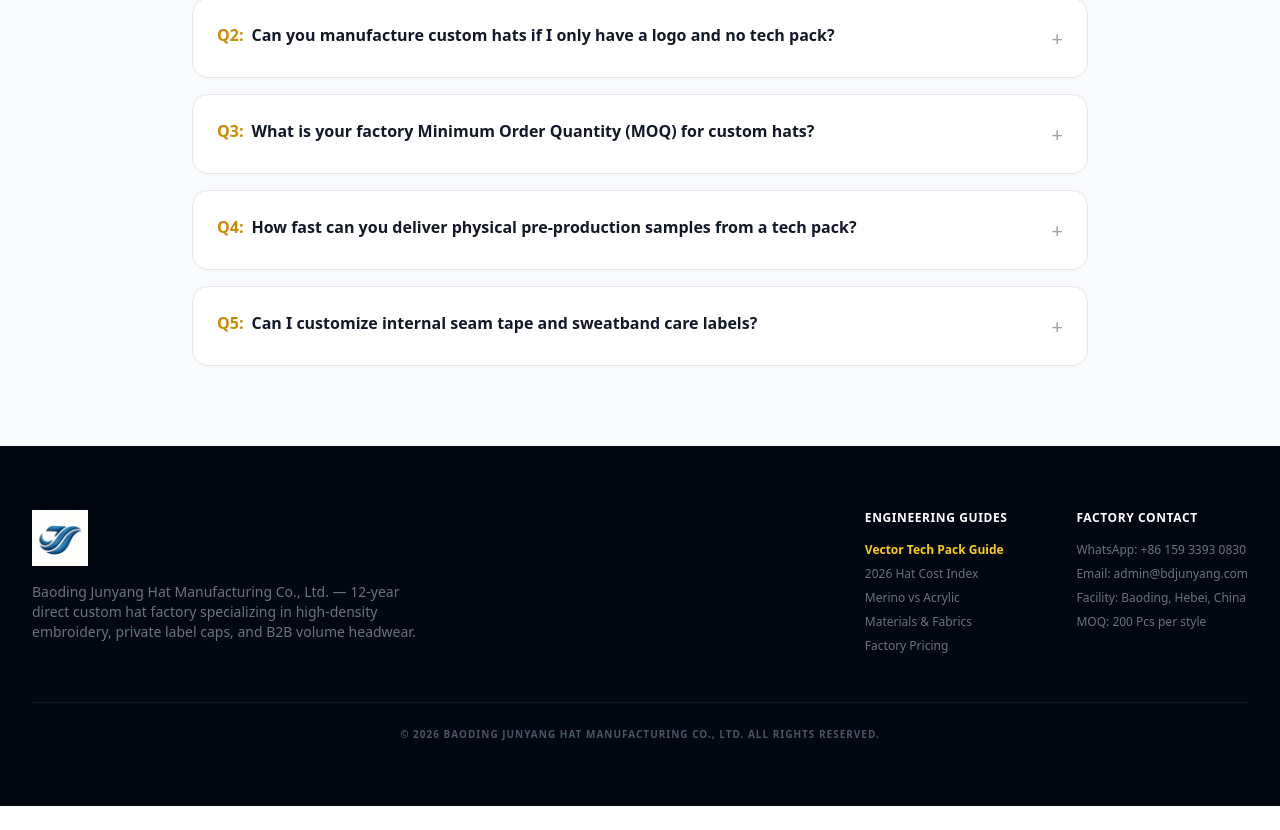
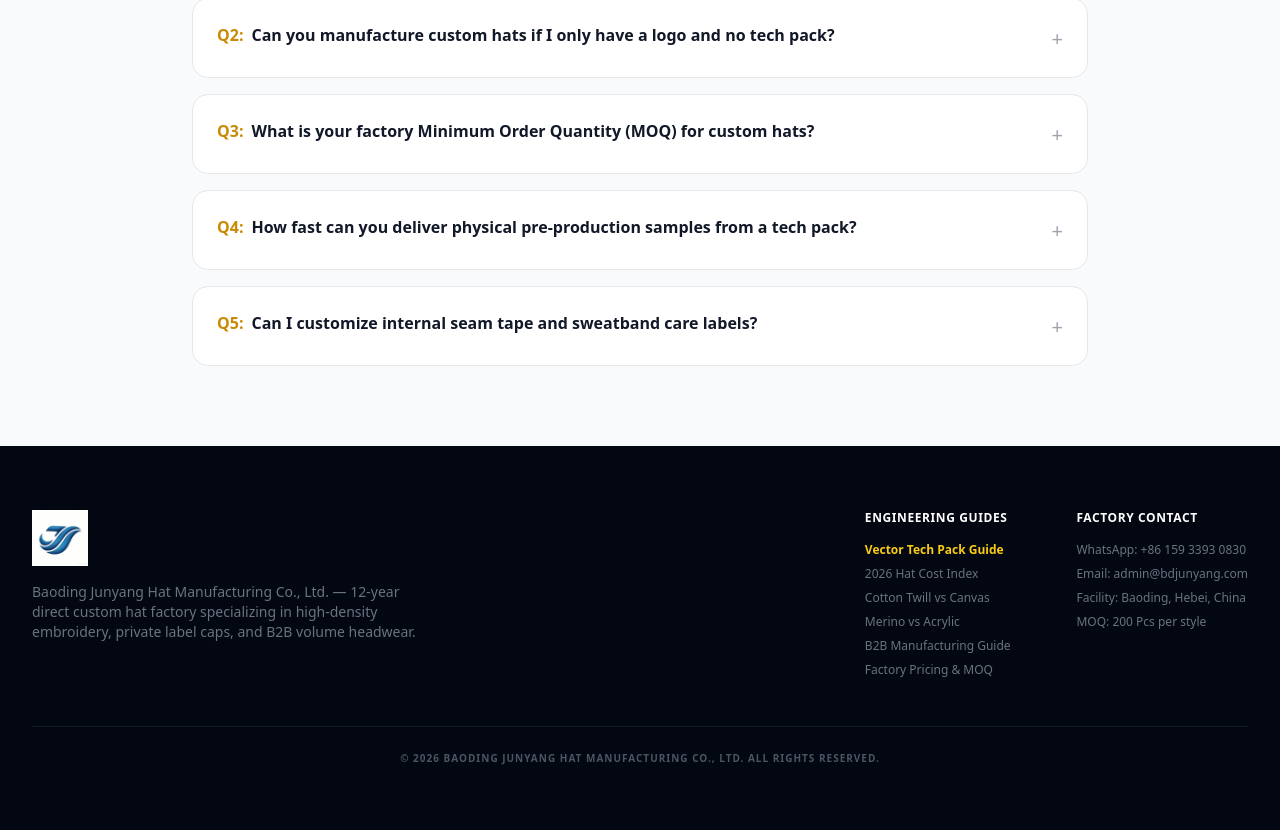
Before and after one commit to cap603/bd-hats-b2b, a Next.js app: page /en/custom-hat-tech-pack-template in a window 1280 px wide. Shown: the part 5970-6800 px from the top of the page. Before the commit the page ends 6776 px from the top, so only its background shows below. Built offline with nearby package versions, Linux system fonts and the light colour scheme; no server answers.

Commit message:
seo(content): add cross-links to cotton-twill and guide from tech-pack template footer

```diff
--- a/app/[locale]/custom-hat-tech-pack-template/page.tsx
+++ b/app/[locale]/custom-hat-tech-pack-template/page.tsx
@@ -824,9 +824,10 @@ export default function TechPackPage() {
               <ul className="space-y-2 text-xs">
                 <li><Link href={`/${lang}/custom-hat-tech-pack-template`} className="hover:text-white text-yellow-400 font-bold">Vector Tech Pack Guide</Link></li>
                 <li><Link href={`/${lang}/custom-hat-cost-index-2026`} className="hover:text-white">2026 Hat Cost Index</Link></li>
+                <li><Link href={`/${lang}/compare/cotton-twill-vs-brushed-cotton-vs-canvas`} className="hover:text-white">Cotton Twill vs Canvas</Link></li>
                 <li><Link href={`/${lang}/compare/merino-wool-vs-acrylic-beanies`} className="hover:text-white">Merino vs Acrylic</Link></li>
-                <li><Link href={`/${lang}/materials`} className="hover:text-white">Materials & Fabrics</Link></li>
-                <li><Link href={`/${lang}/pricing`} className="hover:text-white">Factory Pricing</Link></li>
+                <li><Link href={`/${lang}/guide`} className="hover:text-white">B2B Manufacturing Guide</Link></li>
+                <li><Link href={`/${lang}/pricing`} className="hover:text-white">Factory Pricing & MOQ</Link></li>
               </ul>
             </div>
             <div>
```
